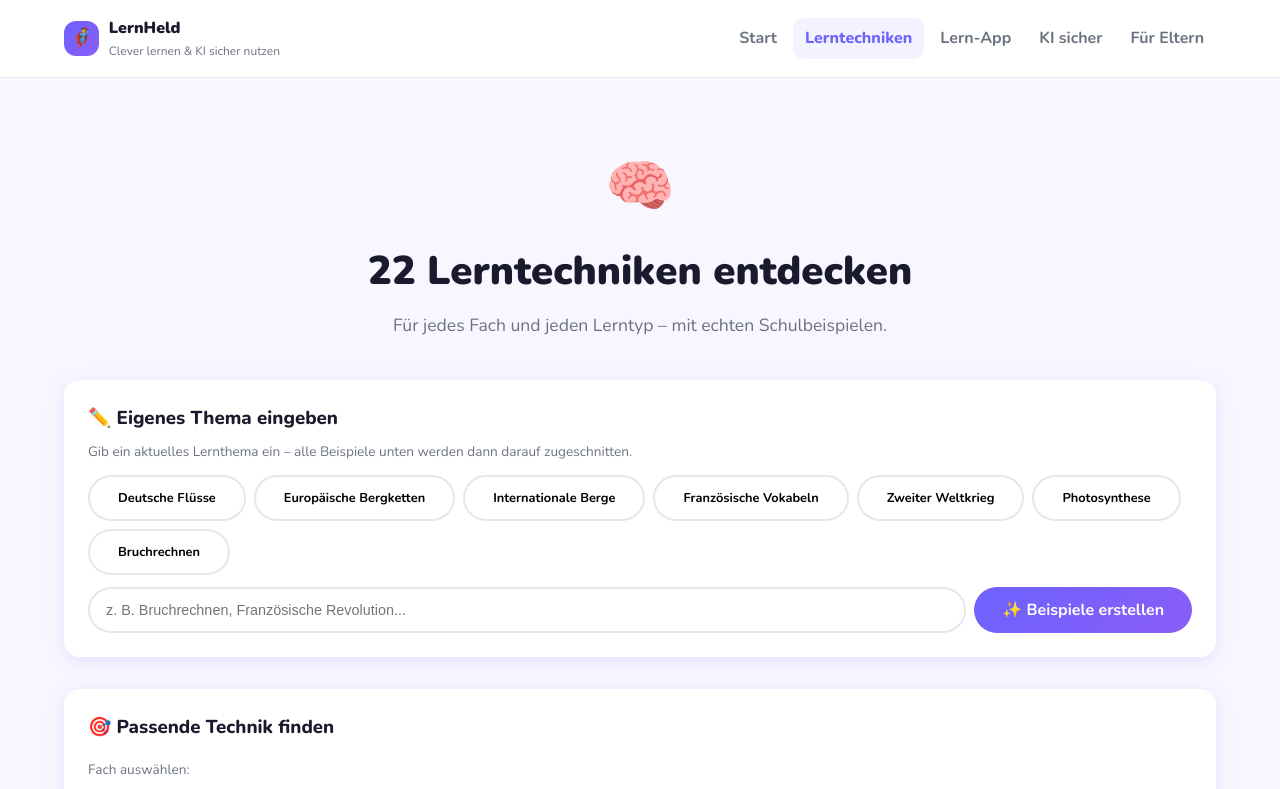
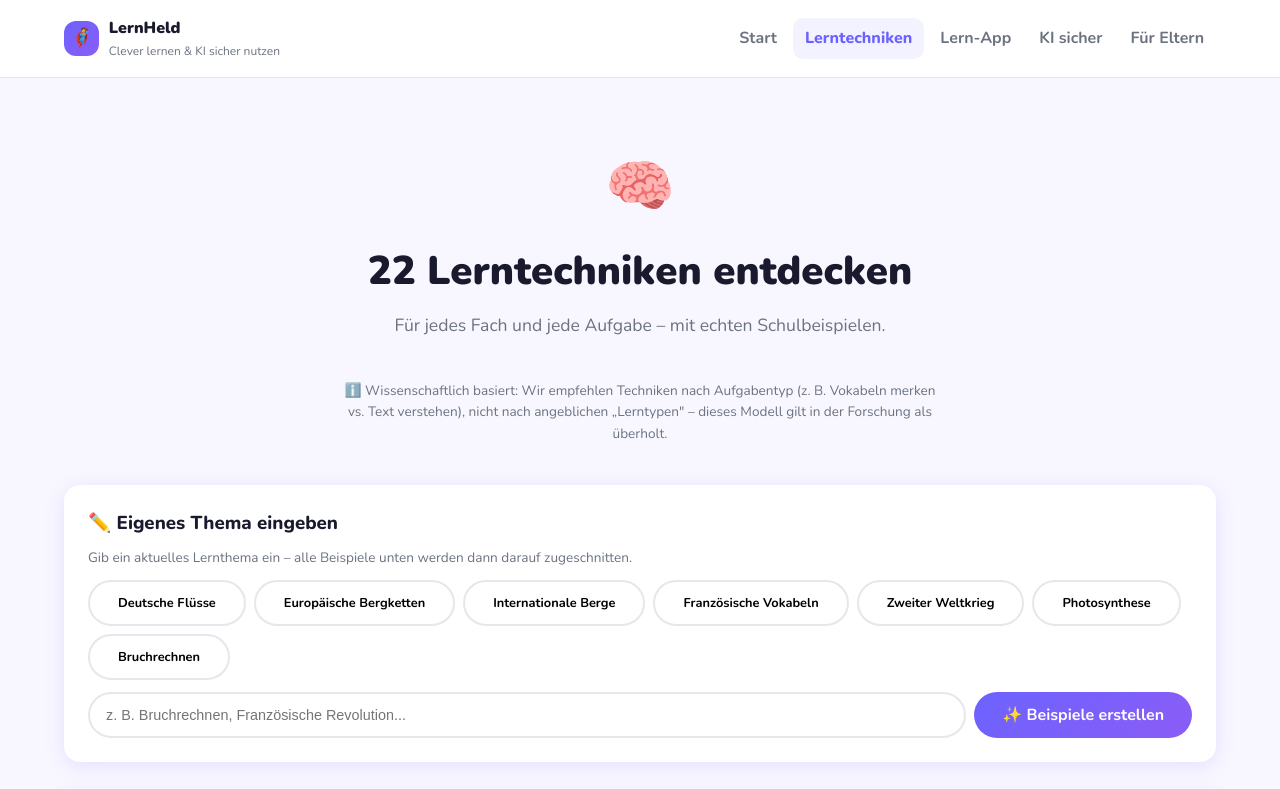
Before and after one commit to bendes-ai/lernhelden_4, a React (Vite) app in the folder client/: page /lerntechniken in a window 1280 px wide. Shown: the top 789 px of the page. Built offline with nearby package versions, Linux system fonts and the light colour scheme.

Commit message:
Update Lerntechniken.jsx

```diff
--- a/client/src/pages/Lerntechniken.jsx
+++ b/client/src/pages/Lerntechniken.jsx
@@ -95,7 +95,10 @@ export default function Lerntechniken() {
         <div style={{ textAlign:'center', marginBottom:'2.5rem' }}>
           <div style={{ fontSize:'3.5rem', marginBottom:'0.5rem' }}>🧠</div>
           <h1 className="section-title">22 Lerntechniken entdecken</h1>
-          <p className="section-subtitle">Für jedes Fach und jeden Lerntyp – mit echten Schulbeispielen.</p>
+          <p className="section-subtitle">Für jedes Fach und jede Aufgabe – mit echten Schulbeispielen.</p>
+          <p style={{ fontSize:'0.85rem', color:'var(--color-text-light)', maxWidth:600, margin:'0.5rem auto 0' }}>
+            ℹ️ Wissenschaftlich basiert: Wir empfehlen Techniken nach Aufgabentyp (z. B. Vokabeln merken vs. Text verstehen), nicht nach angeblichen „Lerntypen" – dieses Modell gilt in der Forschung als überholt.
+          </p>
         </div>
 
         <div className="card" style={{ marginBottom:'2rem', padding:'1.5rem' }}>
```
